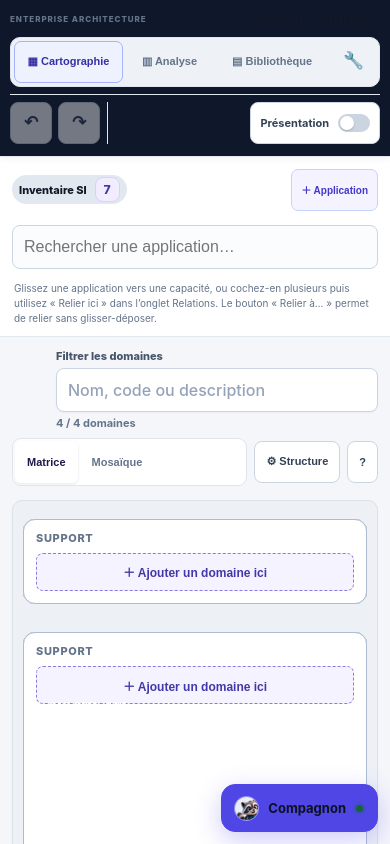
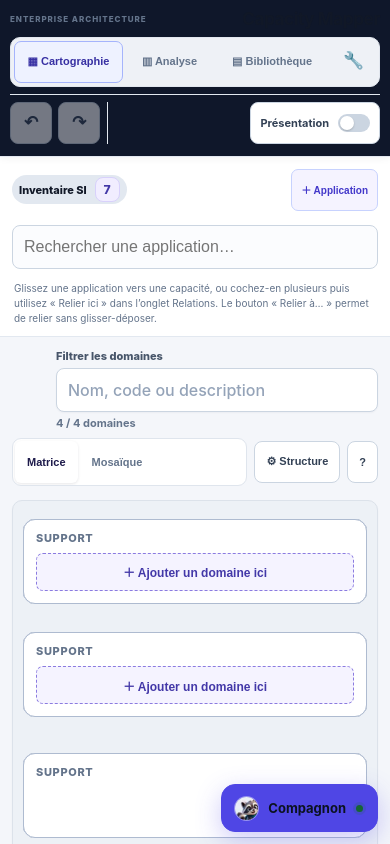
Before and after one commit to Sims07/enterprise-capacity-mapper, a React (Vite) app: page / in a window 390 px wide. Built offline with nearby package versions, Linux system fonts and the light colour scheme.

Commit message:
fix(matrix): preserve mobile grouping and domain actions

```diff
--- a/src/App.tsx
+++ b/src/App.tsx
@@ -895,7 +895,6 @@ function App({ experienceKind = 'desktop' }: { experienceKind?: 'desktop' | 'mob
                 onDragOver={e => e.preventDefault()} onDrop={e => { e.preventDefault(); placeDomain(e.dataTransfer.getData('domain'), col.id, layer.id); }}>
                 {showColumnHeadings && <div className="cell-column-label">{col.name}</div>}
                 {zoneLabel && <div className="cell-label">{zoneLabel}</div>}
-                {here.map(domain => <div className="matrix-mobile-domain" key={domain.id}><DomainCard d={domain} /></div>)}
                 {!here.length && <button type="button" className="cell-add empty" onClick={() => openNew('domain', null, { columnId: col.id, layerId: layer.id })}>＋ Ajouter un domaine ici</button>}
               </div>
             );
@@ -911,8 +910,27 @@ function App({ experienceKind = 'desktop' }: { experienceKind?: 'desktop' | 'mob
         return <div className="matrix-domain" key={domain.id} data-domain-id={domain.id}
           style={{ gridColumn: `${columnIndex + matrixColumnOffset} / span ${columnSpan}`, gridRow: `${rowIndex + 2} / span ${rowSpan}` }}>
           <DomainCard d={domain} />
+          <button type="button" className="cell-add" onClick={() => openNew('domain', null, { columnId: domain.layout?.columnId || columns[0].id, layerId: domain.layout?.layerId || layers[0].id })}>＋ Ajouter un domaine ici</button>
         </div>;
       })}
+      <div className="matrix-mobile-layout">
+        {layers.map(layer => (
+          <section className="matrix-mobile-row" key={layer.id}>
+            {showRowHeadings && <div className="axis-label">{layer.name}</div>}
+            {columns.map(col => {
+              const here = model.domains.filter(domain => (domain.layout?.columnId || columns[0].id) === col.id && (domain.layout?.layerId || layers[0].id) === layer.id && (domain.name + ' ' + domain.code + ' ' + (domain.description || '')).toLowerCase().includes(mapQuery.toLowerCase()));
+              const zone = zones.find(item => item.columnId === col.id && item.layerId === layer.id);
+              const zoneLabel = zone?.name && zone.name !== col.name ? zone.name : '';
+              return <div className="map-cell" key={col.id} data-zone-key={`${col.id}:${layer.id}`}>
+                {showColumnHeadings && <div className="cell-column-label">{col.name}</div>}
+                {zoneLabel && <div className="cell-label">{zoneLabel}</div>}
+                {here.map(domain => <DomainCard d={domain} key={domain.id} />)}
+                <button type="button" className={'cell-add' + (here.length ? '' : ' empty')} onClick={() => openNew('domain', null, { columnId: col.id, layerId: layer.id })}>＋ Ajouter un domaine ici</button>
+              </div>;
+            })}
+          </section>
+        ))}
+      </div>
     </div>
   );
 
```
